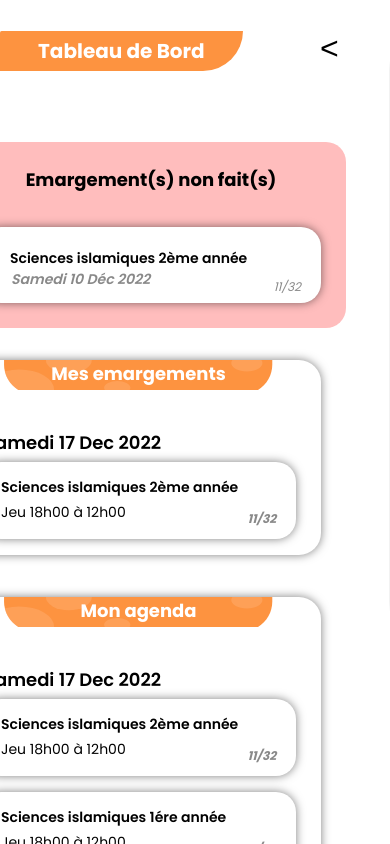
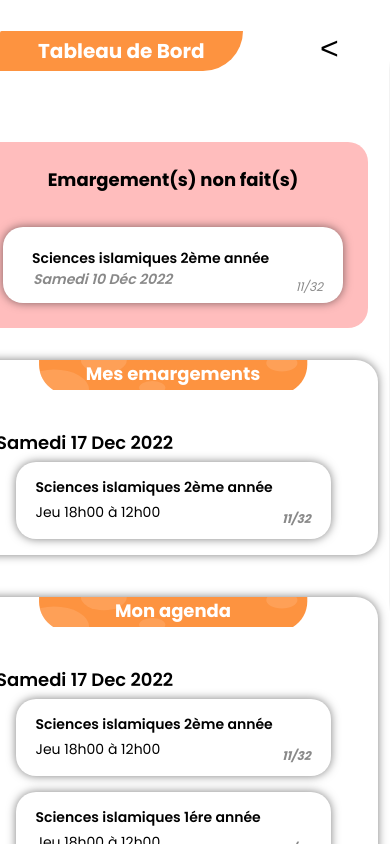
Before and after one commit to BasmaKasmi/reactwebapp, a React (Create React App) app: page /dashboard in a window 390 px wide. Built offline with nearby package versions, Linux system fonts and the light colour scheme.

Commit message:
responsive

```diff
--- a/src/components/dashboard/Dashboard.css
+++ b/src/components/dashboard/Dashboard.css
@@ -13,8 +13,9 @@
   margin-right: 2px;
   padding: 0 42px;
 }
-.column-Enf{
-  flex: 1 ;
+
+.column-Enf {
+  flex: 1;
   width: 365px;
   height: 100vh;
   margin-top: 22px;
@@ -22,28 +23,31 @@
   border-radius: 22px;
   box-shadow: 0 0 10px rgba(0, 0, 0, 0.5);
 
-  @media (max-width: 768px) {
+  @media (max-width: 783px) {
     display: none;
-
   }
 }
-.pink-box{
+
+.pink-box {
   display: none;
 }
-@media screen and (max-width: 768px) {
+
+@media screen and (max-width: 783px) {
   .column-Enf {
     display: none;
   }
 
   .pink-box {
     display: flex;
-    flex-direction: column; /* Pour afficher le titre et la carte en colonne */
-    justify-content: space-between; /* Pour centrer verticalement le contenu */
-    align-items: center; /* Pour centrer horizontalement le contenu */
+    flex-direction: column;
+    justify-content: space-between;
+    align-items: center;
     background-color: #FF25254D;
     width: 390px;
     min-height: 186px;
     border-radius: 20px;
+    margin-left: 10px;
+    margin-right: 10px;
   }
 
   .title h2 {
@@ -58,7 +62,6 @@
     margin-left: 10px;
     margin-right: 10px;
   }
-
 
   .entry {
     background-color: #FFFFFF;
@@ -78,6 +81,7 @@
     padding-left: 29px;
     padding-top: 15px;
   }
+
   .details {
     display: flex;
     justify-content: space-between;
@@ -92,27 +96,25 @@
     padding-left: 2px;
     padding-bottom: 16px;
   }
-  .details .count{
+
+  .details .count {
     color: #898989;
     font-family: "Poppins", Helvetica;
     font-size: 12px;
     font-style: italic;
     padding-right: 20px;
   }
-
 }
 
 .column {
-  flex: 1 ;
+  flex: 1;
   width: 365px;
   height: 100vh;
   margin-top: 22px;
   margin-left: 2px;
   border-radius: 22px;
   box-shadow: 0 0 10px rgba(0, 0, 0, 0.5);
-
 }
-
 
 .column-header {
   background-image: url("../../assets/ractangle\ orange.svg");
@@ -155,6 +157,7 @@ h3 {
   padding-left: 20px;
   padding-top: 15px;
 }
+
 .day {
   color: #000000;
   font-family: "Poppins", Helvetica;
@@ -164,7 +167,7 @@ h3 {
   padding-bottom: 16px;
 }
 
-.session{
+.session {
   color: #898989;
   font-family: "Poppins", Helvetica;
   font-weight: bold;
@@ -180,14 +183,46 @@ h3 {
   align-items: center;
 }
 
-
-  @media (max-width: 768px) {
+@media (max-width: 783px) {
   .dashboard {
     flex-direction: column;
     margin-top: 0;
+    padding: 0 10px; /* Ajout d'une marge intérieure plus petite */
   }
 
   .column {
+    flex: 1;
     margin: 10px 0;
+    align-items: center;
+    justify-content: center;
+    width: 100%; /* Ajustement de la largeur pour occuper tout l'espace */
+    max-width: 100%; /* Empêcher le dépassement de la largeur */
   }
 }
+
+
+/* Ajoutez ce code CSS à la fin de votre fichier */
+
+@media screen and (max-width: 360px) {
+  .dashboard {
+    flex-direction: column;
+    align-items: center; /* Centrer horizontalement le contenu */
+    margin-top: 0;
+    padding: 0 10px;
+    gap: 10px; /* Réduire l'espace entre les colonnes */
+  }
+
+  .column {
+    width: 100%;
+    max-width: 100%;
+    align-items: center; /* Centrer horizontalement le contenu */
+  }
+
+  .pink-box {
+    width: 100%;
+  }
+
+  .entry {
+    width: 100%;
+  }
+}
```
Lines whose indentation alone changed are shown as unchanged.
